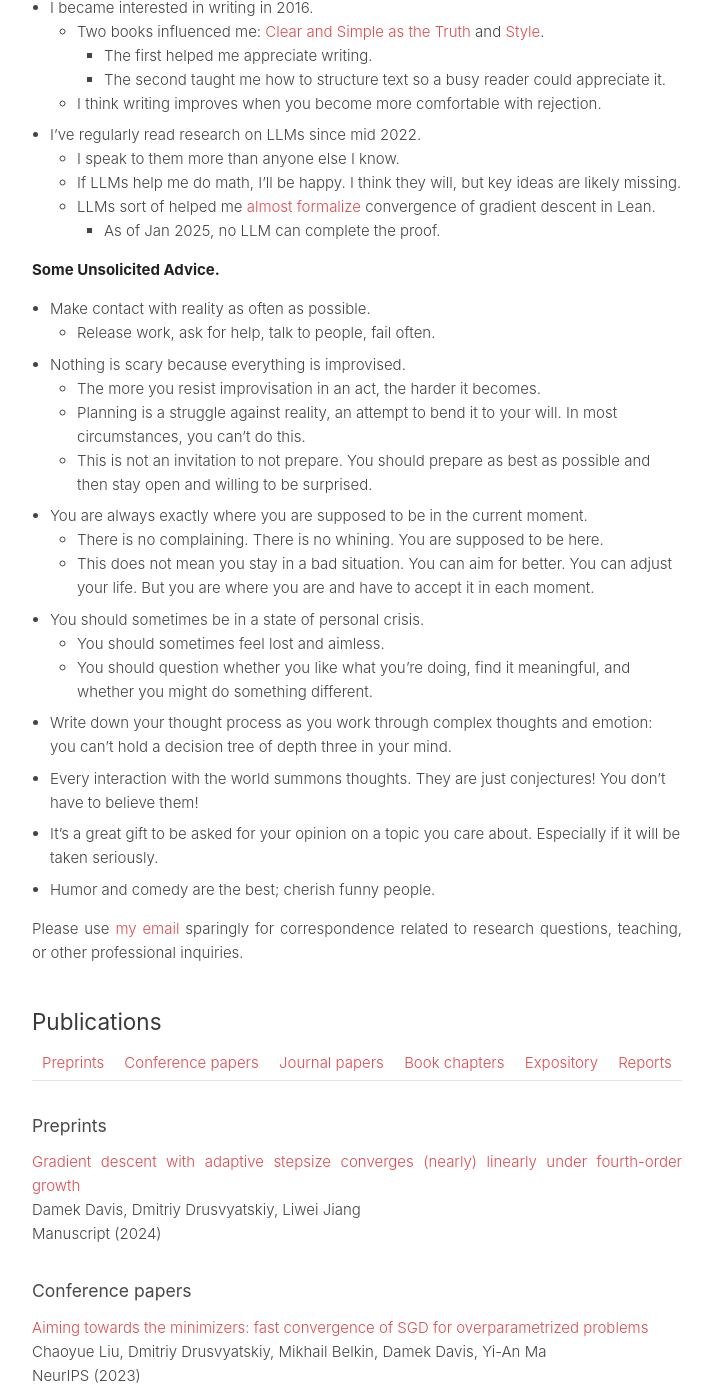
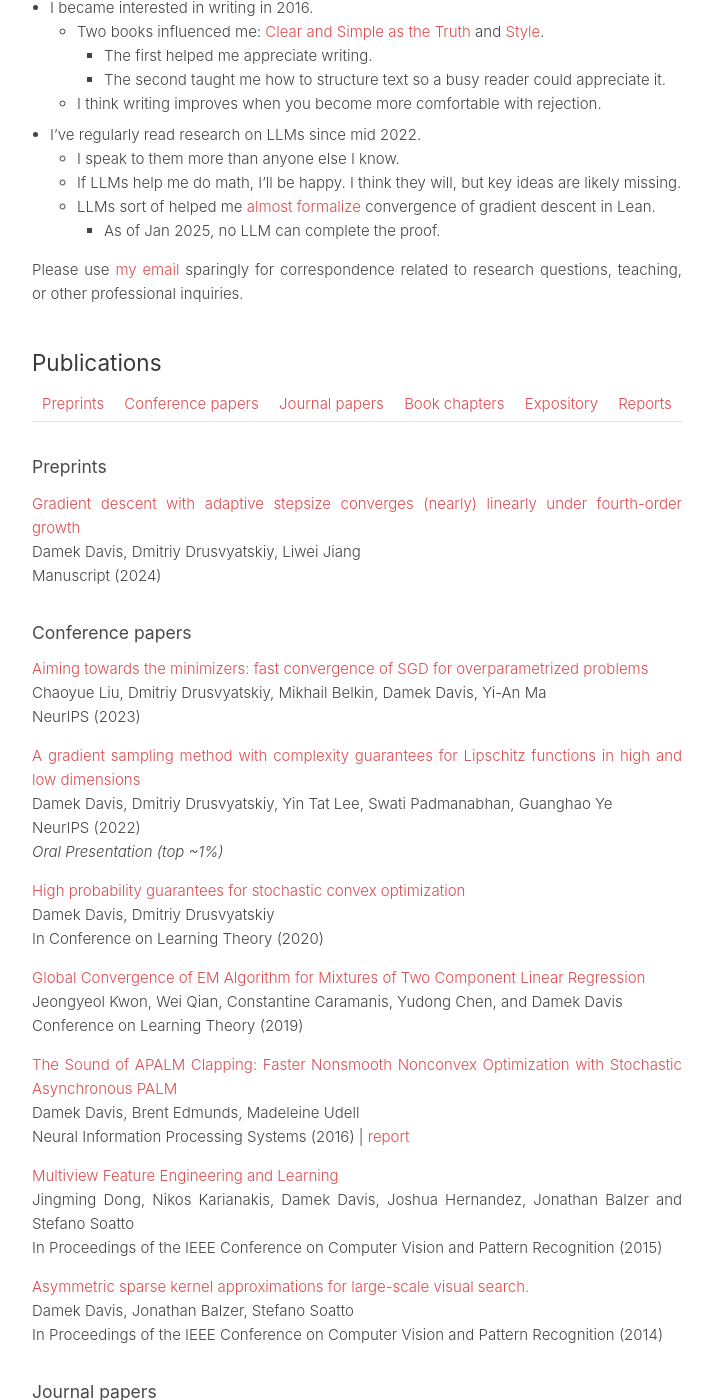
Before and after one commit to damek/damek.github.io, a Jekyll site: the page built from index.md, in a window 1280 px wide and 1400 px high, scrolled down 1264 px. Shown: the whole window, without its empty margins (283-996 px from the left). Built offline with Jekyll 4.4.1, drawn with Linux system fonts in a browser that asks for light colours.

Commit message:
Update .gitignore and index.md

```diff
--- a/index.md
+++ b/index.md
@@ -56,7 +56,7 @@ I'm an Associate Professor in Wharton's Department of Statistics and Data Scienc
     - LLMs sort of helped me [almost formalize](https://github.com/damek/gd-lean) convergence of gradient descent in Lean.
         - As of Jan 2025, no LLM can complete the proof.
 
-**Some Unsolicited Advice.**
+<!-- **Some Unsolicited Advice.**
 - Make contact with reality as often as possible.
     - Release work, ask for help, talk to people, fail often.
 - Nothing is scary because everything is improvised.
@@ -72,7 +72,7 @@ I'm an Associate Professor in Wharton's Department of Statistics and Data Scienc
 - Write down your thought process as you work through complex thoughts and emotion: you can't hold a decision tree of depth three in your mind.
 - Every interaction with the world summons thoughts. They are just conjectures! You don't have to believe them!
 - It's a great gift to be asked for your opinion on a topic you care about. Especially if it will be taken seriously.
-- Humor and comedy are the best; cherish funny people.
+- Humor and comedy are the best; cherish funny people. -->
 
 Please use [my email](mailto:damek@wharton.upenn.edu) sparingly for correspondence related to research questions, teaching, or other professional inquiries.
 
```
Also changed, not shown: 1 other file.
